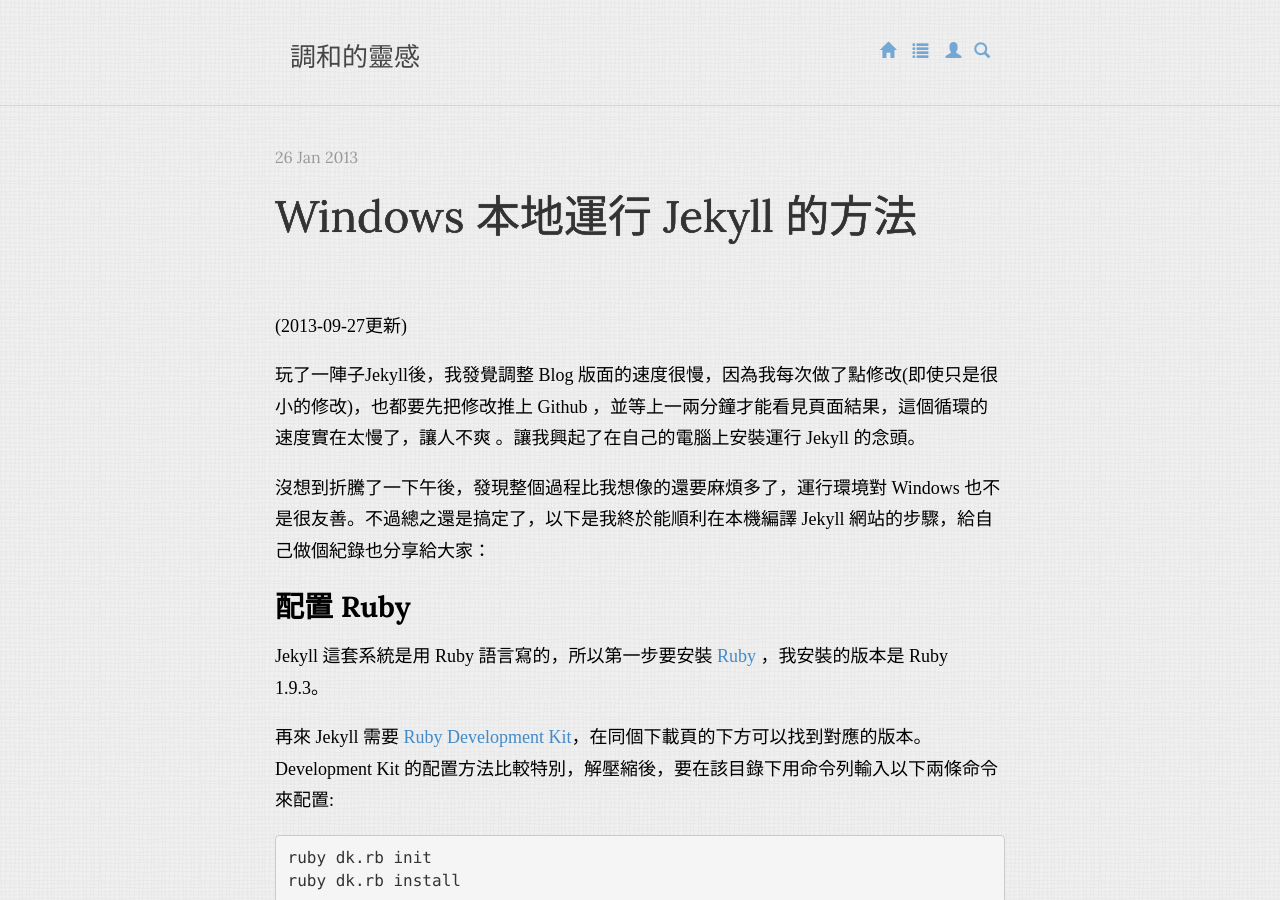
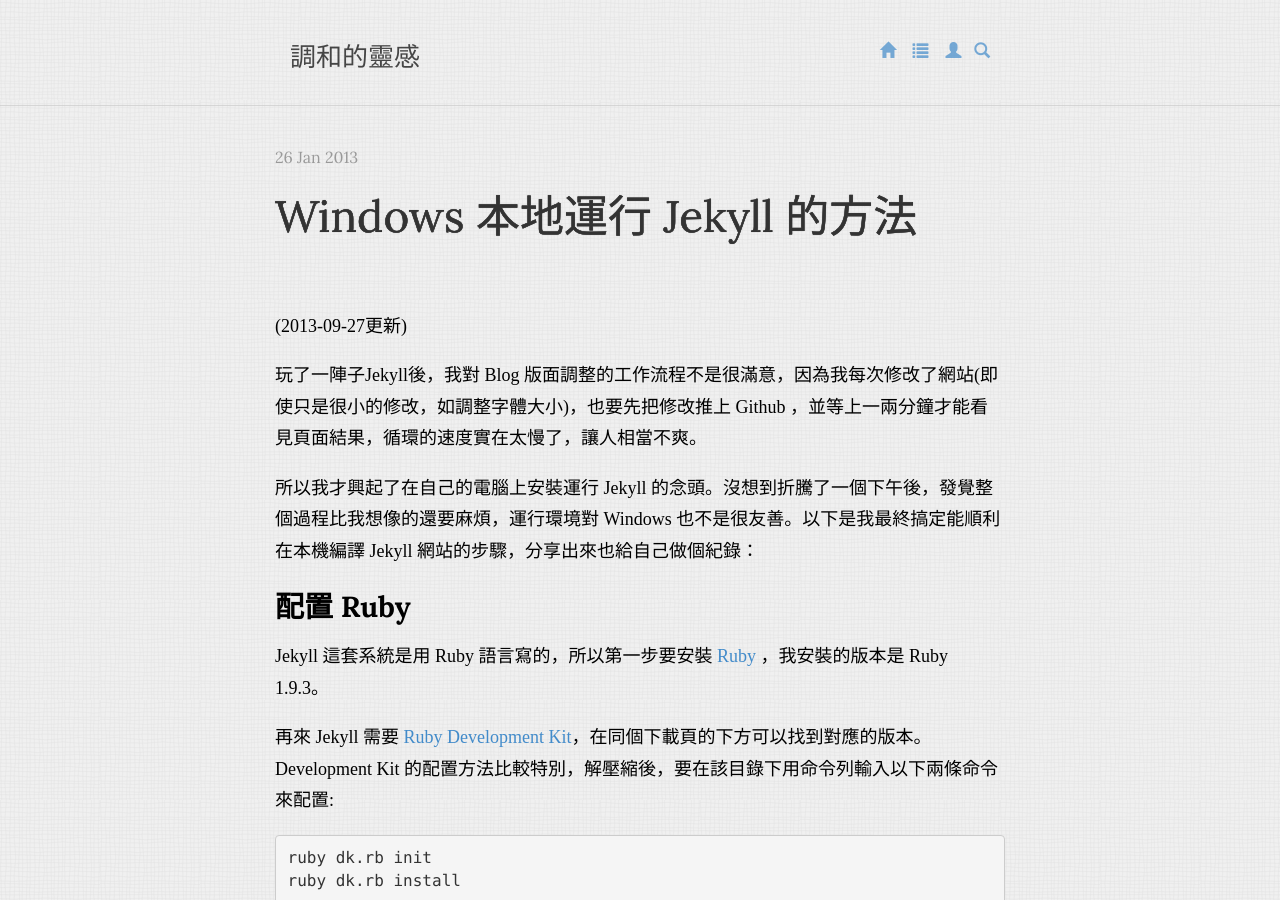
Before and after one commit to sndnvaps/sndnvaps.github.io, a Jekyll site: the page built from _posts/2013-01-26-Run-Jekyll-on-Windows.md, in a window 1280 px wide and 900 px high. Built offline with Jekyll 4.4.1, drawn with Linux system fonts in a browser that asks for light colours; Markdown is read by kramdown in place of the engine named in the settings; comment, search, counter and statistics services are not loaded.

Commit message:
Updated 2013-01-26-Run-Jekyll-on-Windows.md

```diff
--- a/_posts/2013-01-26-Run-Jekyll-on-Windows.md
+++ b/_posts/2013-01-26-Run-Jekyll-on-Windows.md
@@ -10,10 +10,9 @@ published: true
 
 (2013-09-27更新)
 
-玩了一陣子Jekyll後，我發覺調整 Blog 版面的速度很慢，因為我每次做了點修改(即使只是很小的修改)，也都要先把修改推上 Github ，並等上一兩分鐘才能看見頁面結果，這個循環的速度實在太慢了，讓人不爽
-。讓我興起了在自己的電腦上安裝運行 Jekyll 的念頭。
+玩了一陣子Jekyll後，我對 Blog 版面調整的工作流程不是很滿意，因為我每次修改了網站(即使只是很小的修改，如調整字體大小)，也要先把修改推上 Github ，並等上一兩分鐘才能看見頁面結果，循環的速度實在太慢了，讓人相當不爽。
 
-沒想到折騰了一下午後，發現整個過程比我想像的還要麻煩多了，運行環境對 Windows 也不是很友善。不過總之還是搞定了，以下是我終於能順利在本機編譯 Jekyll 網站的步驟，給自己做個紀錄也分享給大家：
+所以我才興起了在自己的電腦上安裝運行 Jekyll 的念頭。沒想到折騰了一個下午後，發覺整個過程比我想像的還要麻煩，運行環境對 Windows 也不是很友善。以下是我最終搞定能順利在本機編譯 Jekyll 網站的步驟，分享出來也給自己做個紀錄：
 
 ### 配置 Ruby
 
```
